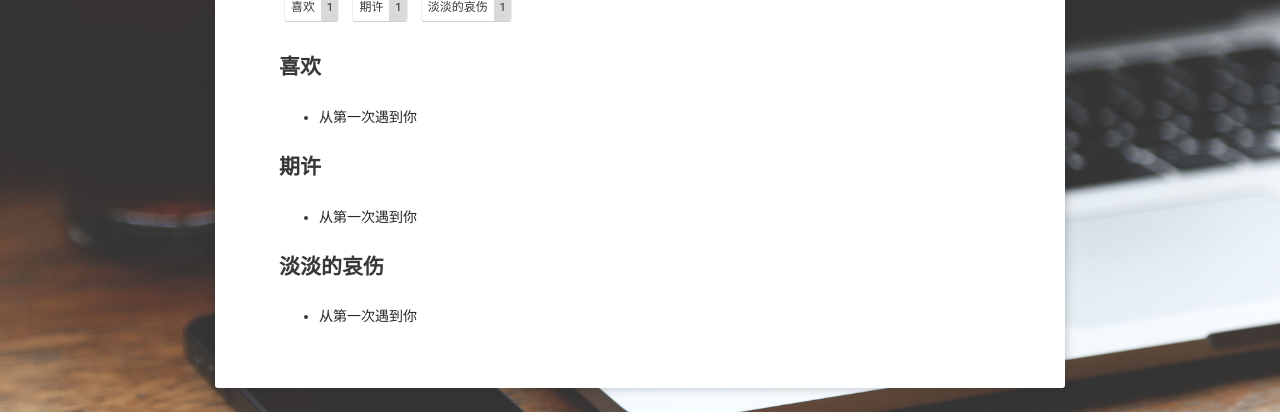
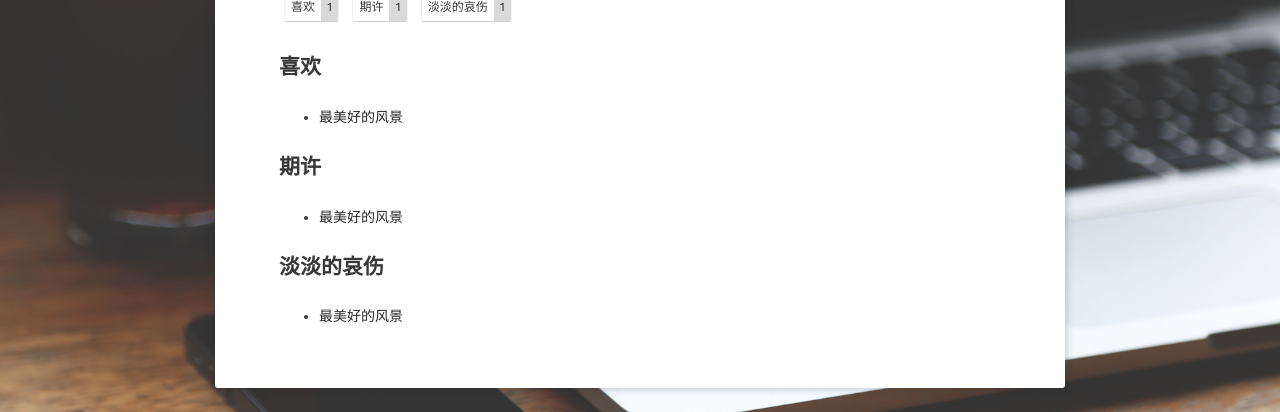
Before and after one commit to deergate/deergate.github.io, a Jekyll site: the page built from tags/index.html, in a window 1280 px wide. Shown: the part 298-710 px from the top of the page. Built offline with Jekyll 4.4.1, drawn with Linux system fonts in a browser that asks for light colours; some web fonts are replaced.

Commit message:
修改标题

```diff
--- a/_posts/2020-05-07-first-time-met.md
+++ b/_posts/2020-05-07-first-time-met.md
@@ -1,8 +1,8 @@
 ---
 layout: post
-title: "从第一次遇到你"
-date: 2020-05-07
-excerpt: ""
+title: "最美好的风景"
+date: 2020-10-07
+excerpt: "美丽的期许，总躲在忧伤的影子中"
 tags: [喜欢, 期许, 淡淡的哀伤]
 comments: false
 ---
```
